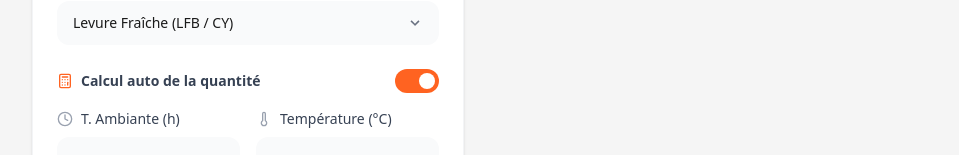
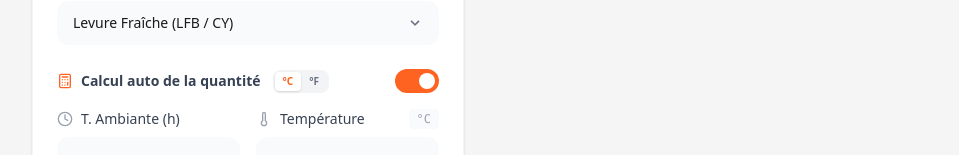
Before and after one commit to Spicure/Pizza-Cal, a React (Vite) app: page / in a window 1280 px wide. Shown: the part 782-937 px from the top of the page, without its empty margins (160-1119 px from the left). Built offline with nearby package versions, Linux system fonts and the light colour scheme.

Commit message:
feat: Add temperature unit conversion
Introduce the ability to switch between Celsius and Fahrenheit for temperature inputs. This enhances usability for a wider range of users.

```diff
--- a/src/App.tsx
+++ b/src/App.tsx
@@ -6,7 +6,7 @@
 import React, { useState, useMemo } from 'react';
 import { Pizza, Scale, Droplets, Utensils, Zap, Info, RefreshCw, Clock, Thermometer, Snowflake, Calculator } from 'lucide-react';
 import { motion, AnimatePresence } from 'motion/react';
-import WaterTemperatureCalculator from './components/WaterTemperatureCalculator';
+import WaterTemperatureCalculator, { cToF, fToC } from './components/WaterTemperatureCalculator';
 import { t, Language } from './translations';
 
 export default function App() {
@@ -28,12 +28,29 @@ export default function App() {
   const [rtTemp, setRtTemp] = useState<number>(21);
   const [ctTime, setCtTime] = useState<number>(24);
   const [ctTemp, setCtTemp] = useState<number>(4);
+  const [tempUnit, setTempUnit] = useState<'C' | 'F'>('C');
+
+  const toggleTempUnit = () => {
+    if (tempUnit === 'C') {
+      setRtTemp(Number(cToF(rtTemp).toFixed(1)));
+      setCtTemp(Number(cToF(ctTemp).toFixed(1)));
+      setTempUnit('F');
+    } else {
+      setRtTemp(Number(fToC(rtTemp).toFixed(1)));
+      setCtTemp(Number(fToC(ctTemp).toFixed(1)));
+      setTempUnit('C');
+    }
+  };
 
   // Calculations
   const calculatedYeast = useMemo(() => {
+    // Convertir en Celsius pour le calcul si on est en Fahrenheit
+    const calcRtTemp = tempUnit === 'C' ? rtTemp : fToC(rtTemp);
+    const calcCtTemp = tempUnit === 'C' ? ctTemp : fToC(ctTemp);
+
     // Modèle prédictif de base pour la levure fraîche de boulanger (LFB)
-    const mRT = Math.exp(0.08 * (rtTemp - 20)); // Multiplicateur temp ambiante
-    const mCT = Math.exp(0.08 * (ctTemp - 20)); // Multiplicateur temp frigo
+    const mRT = Math.exp(0.08 * (calcRtTemp - 20)); // Multiplicateur temp ambiante
+    const mCT = Math.exp(0.08 * (calcCtTemp - 20)); // Multiplicateur temp frigo
     const tEq = (rtTime * mRT) + (ctTime * mCT); // Temps équivalent à 20°C
 
     if (tEq <= 0) return 0;
@@ -50,7 +67,7 @@ export default function App() {
       case 'CY':
       default: return baseCY;
     }
-  }, [rtTime, rtTemp, ctTime, ctTemp, yeastType]);
+  }, [rtTime, rtTemp, ctTime, ctTemp, yeastType, tempUnit]);
 
   const effectiveYeast = autoYeast ? calculatedYeast : yeast;
 
@@ -85,9 +102,9 @@ export default function App() {
     setOil(0);
     setAutoYeast(true);
     setRtTime(4);
-    setRtTemp(21);
+    setRtTemp(tempUnit === 'C' ? 21 : cToF(21));
     setCtTime(24);
-    setCtTemp(4);
+    setCtTemp(tempUnit === 'C' ? 4 : cToF(4));
   };
 
   return (
@@ -205,10 +222,26 @@ export default function App() {
               </div>
 
               <div className="flex items-center justify-between mb-4">
-                <label className="text-sm font-semibold text-gray-700 flex items-center gap-2">
-                  <Calculator className="w-4 h-4 text-[#FF6321]" />
-                  {txt.autoYeast}
-                </label>
+                <div className="flex items-center gap-3">
+                  <label className="text-sm font-semibold text-gray-700 flex items-center gap-2">
+                    <Calculator className="w-4 h-4 text-[#FF6321]" />
+                    {txt.autoYeast}
+                  </label>
+                  <div className="flex bg-gray-100 p-0.5 rounded-lg">
+                    <button
+                      onClick={() => tempUnit !== 'C' && toggleTempUnit()}
+                      className={`px-2 py-0.5 text-[10px] font-bold rounded transition-all ${tempUnit === 'C' ? 'bg-white text-[#FF6321] shadow-sm' : 'text-gray-500 hover:text-gray-700'}`}
+                    >
+                      °C
+                    </button>
+                    <button
+                      onClick={() => tempUnit !== 'F' && toggleTempUnit()}
+                      className={`px-2 py-0.5 text-[10px] font-bold rounded transition-all ${tempUnit === 'F' ? 'bg-white text-[#FF6321] shadow-sm' : 'text-gray-500 hover:text-gray-700'}`}
+                    >
+                      °F
+                    </button>
+                  </div>
+                </div>
                 <button
                   onClick={() => setAutoYeast(!autoYeast)}
                   className={`relative inline-flex h-6 w-11 items-center rounded-full transition-colors focus:outline-none focus:ring-2 focus:ring-[#FF6321] focus:ring-offset-2 ${autoYeast ? 'bg-[#FF6321]' : 'bg-gray-300'}`}
@@ -228,11 +261,11 @@ export default function App() {
                   >
                     <div className="grid grid-cols-2 gap-4">
                       <InputField label={txt.rtTime} value={rtTime} onChange={setRtTime} min={0} step={0.5} icon={<Clock className="w-4 h-4" />} />
-                      <InputField label={txt.rtTemp} value={rtTemp} onChange={setRtTemp} min={0} step={0.5} icon={<Thermometer className="w-4 h-4" />} />
+                      <InputField label={txt.rtTemp} value={rtTemp} onChange={(v) => setRtTemp(Number.isNaN(v) ? 0 : v)} step={0.5} unit={`°${tempUnit}`} icon={<Thermometer className="w-4 h-4" />} />
                     </div>
                     <div className="grid grid-cols-2 gap-4">
                       <InputField label={txt.ctTime} value={ctTime} onChange={setCtTime} min={0} step={0.5} icon={<Snowflake className="w-4 h-4" />} />
-                      <InputField label={txt.ctTemp} value={ctTemp} onChange={setCtTemp} min={0} step={0.5} icon={<Thermometer className="w-4 h-4" />} />
+                      <InputField label={txt.ctTemp} value={ctTemp} onChange={(v) => setCtTemp(Number.isNaN(v) ? 0 : v)} step={0.5} unit={`°${tempUnit}`} icon={<Thermometer className="w-4 h-4" />} />
                     </div>
                     <div className="p-4 bg-orange-50 rounded-xl border border-orange-100 flex justify-between items-center mt-2">
                       <span className="text-sm text-orange-800 font-medium">{txt.calcYeast}</span>
--- a/src/components/WaterTemperatureCalculator.tsx
+++ b/src/components/WaterTemperatureCalculator.tsx
@@ -96,16 +96,16 @@ export default function WaterTemperatureCalculator({ lang }: { lang: Language })
 
   const toggleUnit = () => {
     if (unit === 'C') {
-      setTargetTemp(cToF(targetTemp));
-      setRoomTemp(cToF(roomTemp));
-      setFlourTemp(cToF(flourTemp));
-      setCustomFriction(customFriction * 9/5); // Friction is a delta, not absolute temp
+      setTargetTemp(Number(cToF(targetTemp).toFixed(1)));
+      setRoomTemp(Number(cToF(roomTemp).toFixed(1)));
+      setFlourTemp(Number(cToF(flourTemp).toFixed(1)));
+      setCustomFriction(Number((customFriction * 9/5).toFixed(1))); // Friction is a delta, not absolute temp
       setUnit('F');
     } else {
-      setTargetTemp(fToC(targetTemp));
-      setRoomTemp(fToC(roomTemp));
-      setFlourTemp(fToC(flourTemp));
-      setCustomFriction(customFriction * 5/9);
+      setTargetTemp(Number(fToC(targetTemp).toFixed(1)));
+      setRoomTemp(Number(fToC(roomTemp).toFixed(1)));
+      setFlourTemp(Number(fToC(flourTemp).toFixed(1)));
+      setCustomFriction(Number((customFriction * 5/9).toFixed(1)));
       setUnit('C');
     }
   };
@@ -308,7 +308,7 @@ function TempInput({
       <div className="relative">
         <input
           type="number"
-          value={Number.isNaN(value) ? '' : Number(value.toFixed(1))}
+          value={Number.isNaN(value) ? '' : value}
           onChange={(e) => onChange(parseFloat(e.target.value))}
           step={0.5}
           className="w-full bg-gray-50 border-none rounded-xl px-4 py-3 text-lg font-medium focus:ring-2 focus:ring-blue-500/20 focus:bg-white transition-all outline-none pr-10"
--- a/src/translations.ts
+++ b/src/translations.ts
@@ -19,9 +19,9 @@ export const t = {
     yeastSD: "Levain (Lievito Madre / Sourdough)",
     autoYeast: "Calcul auto de la quantité",
     rtTime: "T. Ambiante (h)",
-    rtTemp: "Température (°C)",
+    rtTemp: "Température",
     ctTime: "T. Frigo (h)",
-    ctTemp: "Température (°C)",
+    ctTemp: "Température",
     calcYeast: "Quantité calculée :",
     manualYeast: "Quantité manuelle (%)",
     resultsTitle: "Résultats (Ingrédients)",
@@ -71,9 +71,9 @@ export const t = {
     yeastSD: "Sourdough (Lievito Madre)",
     autoYeast: "Auto calculate amount",
     rtTime: "Room Temp (h)",
-    rtTemp: "Temperature (°C)",
+    rtTemp: "Temperature",
     ctTime: "Fridge Temp (h)",
-    ctTemp: "Temperature (°C)",
+    ctTemp: "Temperature",
     calcYeast: "Calculated amount:",
     manualYeast: "Manual amount (%)",
     resultsTitle: "Results (Ingredients)",
```
